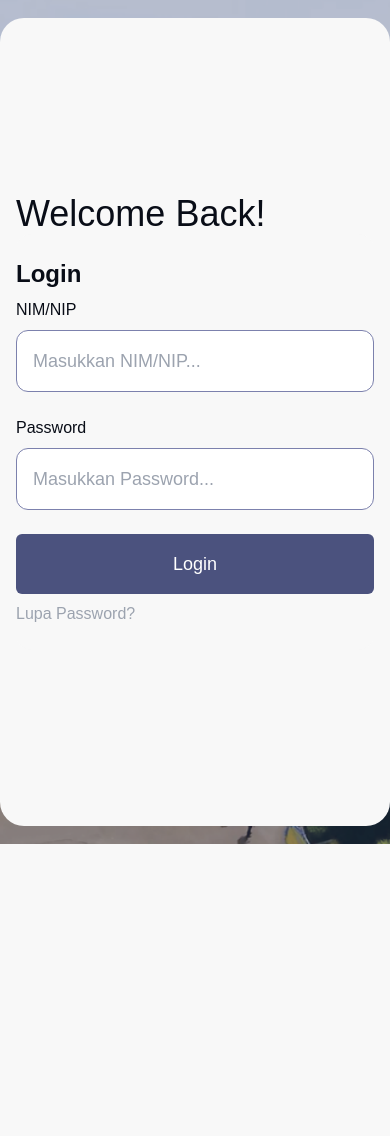
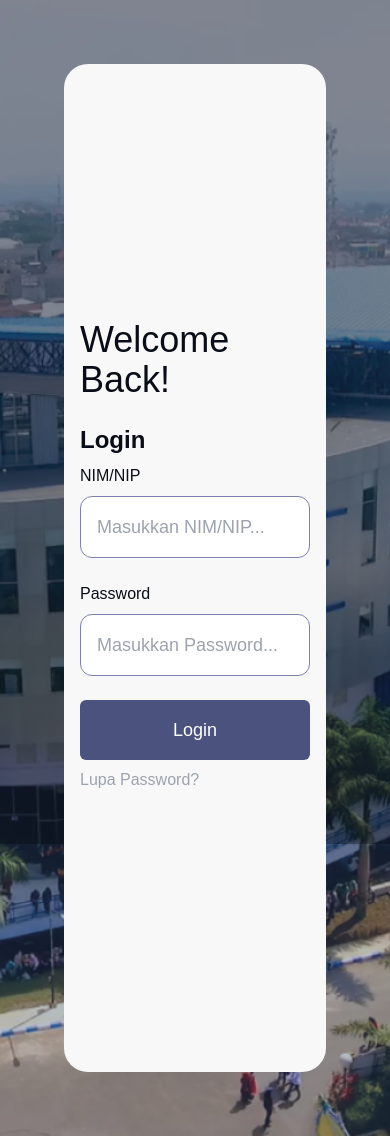
Before and after one commit to Fahridanaa/OrangDalam-PeminjamanRuangan-2F, a PHP site: page /app/Views/shared/login.php in a window 390 px wide. Before the commit the page ends 844 px from the top, so only its background shows below. Run offline with PHP 8.4, Linux system fonts and the light colour scheme; style sheets or scripts are compiled from the project's sources.

Commit message:
responsive login

```diff
--- a/app/Views/shared/login.php
+++ b/app/Views/shared/login.php
@@ -22,11 +22,13 @@ namespace OrangDalam\PeminjamanRuangan\Views\shared;
 </head>
 
 <body>
-<div id="container" class="min-h-screen bg-cover bg-no-repeat flex flex-col justify-center md:p-16">
-    <section class="flex text-white sm:w-4/5 2xl:w-3/5 rounded-3xl overflow-hidden sm:mx-auto">
-        <div class="lg:flex lg:w-3/4 bg-no-repeat bg-center bg-cover relative items-center" id="gedung">
+<div class="bg-black h-screen w-screen absolute opacity-30"></div>
+<div id="container" class="min-h-screen bg-cover bg-no-repeat flex flex-col justify-center p-16 2xl:px-64 xl:px-32">
+    <section class="flex text-white rounded-3xl overflow-hidden z-20 justify-center">
+        <div class="xl:flex xl:w-6/12 2xl:flex 2xl:w-6/12 bg-no-repeat bg-center bg-cover relative items-center"
+             id="gedung">
         </div>
-        <div class="lg:w-1/2 flex-auto w-1/4 px-4 py-44 flex z-0 bg-neutral-color flex-col justify-center">
+        <div class="2xl:w-3/12 xl:w-3/12 py-64 px-4 flex bg-neutral-color flex-col justify-center">
             <h2 class="text-text-color text-4xl font-medium">Welcome Back!</h2>
             <div class=" py-6 lg:w-full z-20 bg-neutral-color rounded-2xl flex gap-2 flex-col">
                 <h1 class="font-semibold text-2xl text-text-color">Login</h1>
```
